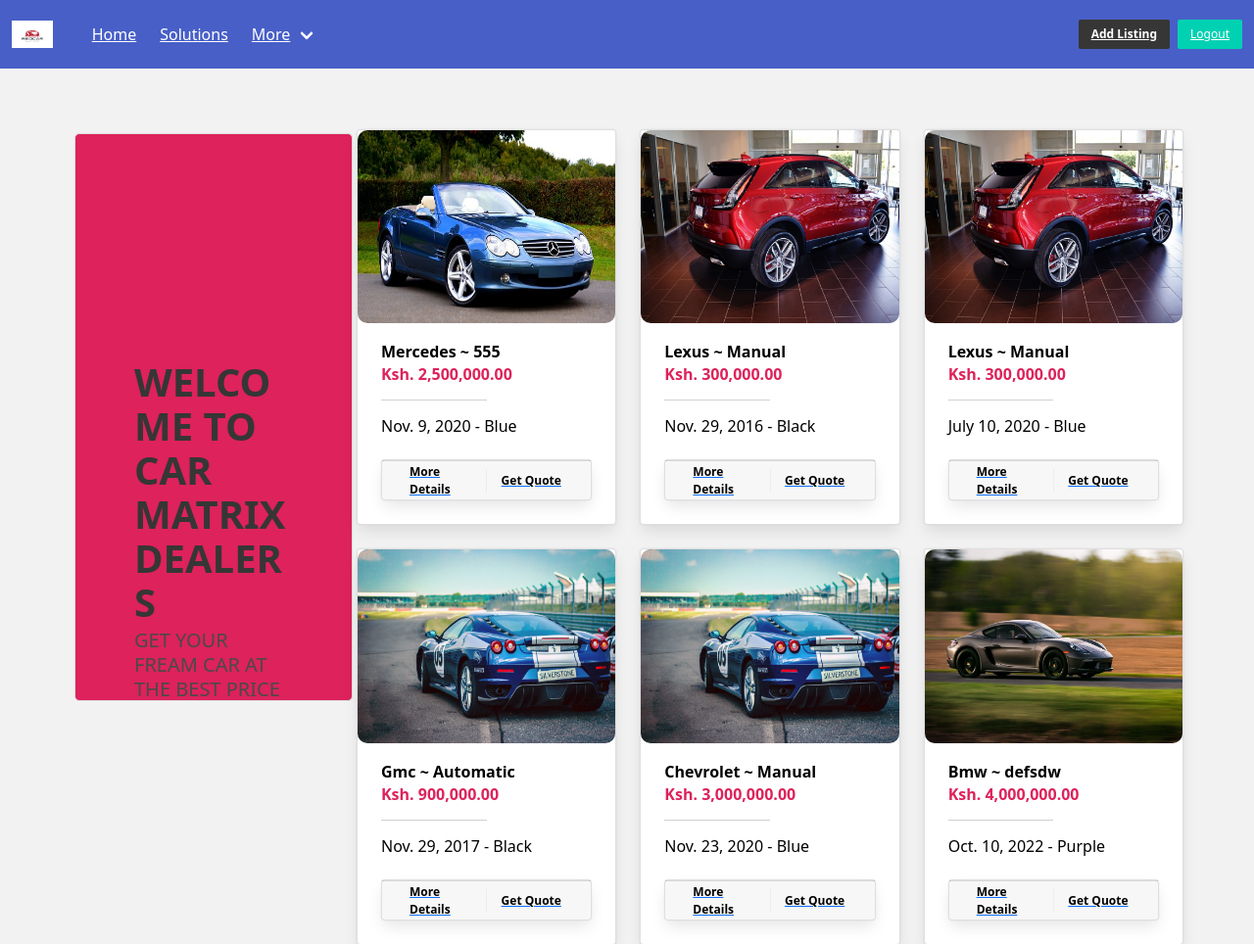
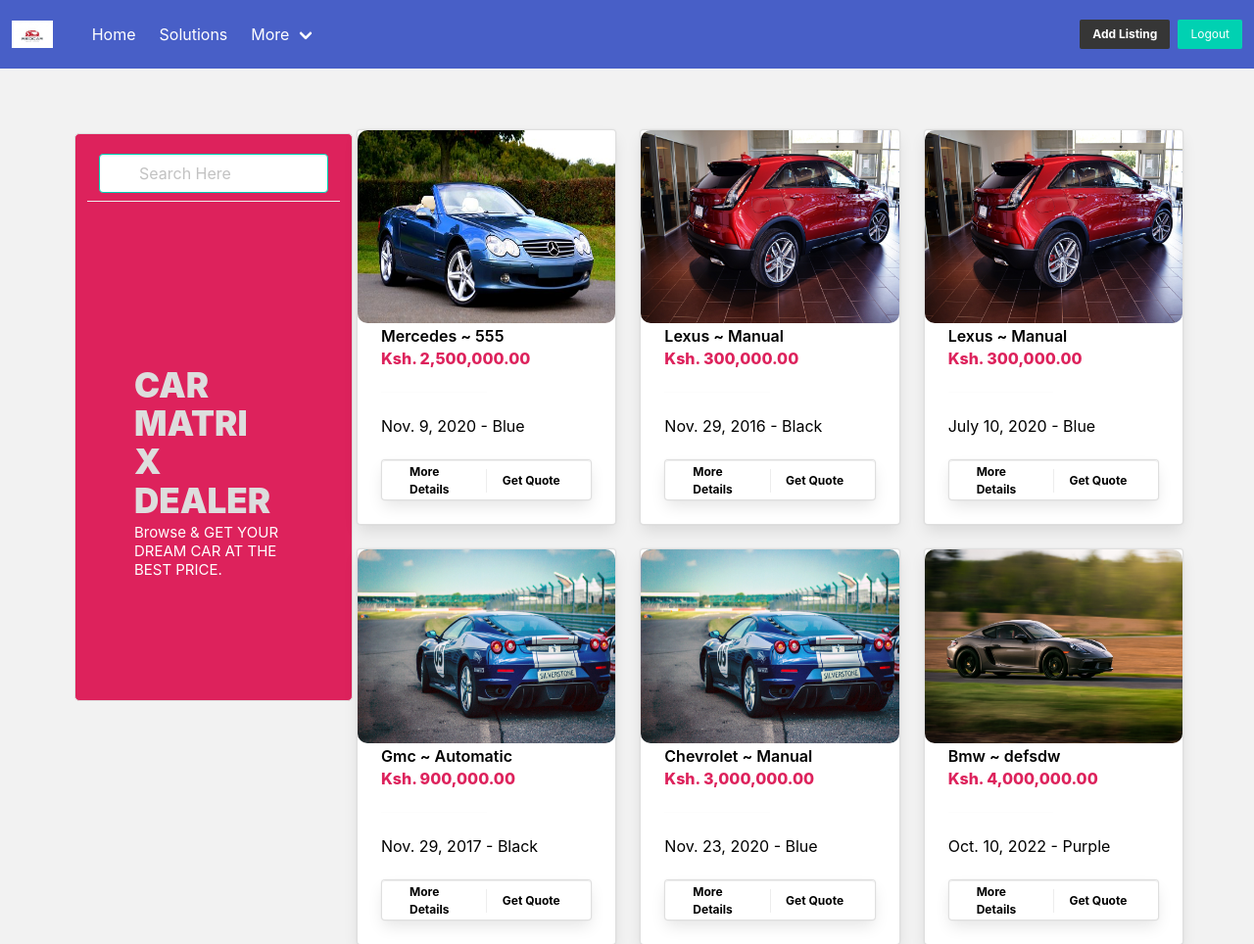
Before and after one commit to waregagbagbo/car-dealer, a Django app: page / in a window 1280 px wide. Shown: the top 964 px of the page at 98% size. Run offline with Django 4.2, Linux system fonts and the light colour scheme; data comes from the database, SQL or seed files in the repository; some libraries are stand-ins or nearby versions.

Commit message:
Changed the filter section

```diff
--- a/accounts/templates/partials/hero_section.html
+++ b/accounts/templates/partials/hero_section.html
@@ -1,12 +1,13 @@
+
 <section class="hero is-whte is-fullheight" id='header-image'>
+  {% include 'search/searching.html' %}
   <div class="hero-body">
-    <div class="">
-      <p class="title is-2">
-        WELCOME TO CAR MATRIX DEALERS
+    <div class="major">
+      <p class="title is-3" id='main-title'>
+      CAR MATRIX DEALER
       </p>
-      <p class="subtitle">
-        GET YOUR FREAM CAR AT THE BEST PRICE
+      <p class="subtitle is-6" id='main-subtitle'>
+        Browse & GET YOUR DREAM CAR AT THE BEST PRICE.
       </p>
-    </div>
   </div>
 </section>
--- /dev/null
+++ b/accounts/templates/search/searching.html
@@ -0,0 +1,27 @@
+{% load static %}
+<!DOCTYPE html>
+<!--[if lt IE 7]>      <html class="no-js lt-ie9 lt-ie8 lt-ie7"> <![endif]-->
+<!--[if IE 7]>         <html class="no-js lt-ie9 lt-ie8"> <![endif]-->
+<!--[if IE 8]>         <html class="no-js lt-ie9"> <![endif]-->
+<!--[if gt IE 8]>      <html class="no-js"> <!--<![endif]-->
+<html>
+  <head>
+    <meta charset="utf-8">
+    <meta http-equiv="X-UA-Compatible" content="IE=edge">
+    <title></title>
+    <meta name="description" content="">
+    <meta name="viewport" content="width=device-width, initial-scale=1">
+    <link rel="stylesheet" href="{% static 'asset/index.css' %}">
+    <link rel="stylesheet" href="https://cdn.jsdelivr.net/npm/bulma@0.9.4/css/bulma.min.css">
+  <body>
+    <div class="panel-block" id='panel'>
+        <p class="control has-icons-left">
+          <input class="input is-primary" type="text" placeholder="Search Here">
+          <span class="icon is-left">
+            <i class="fas fa-search" aria-hidden="true"></i>
+          </span>
+        </p>
+    </div>
+
+  </body>
+</html>
--- a/car_website/settings.py
+++ b/car_website/settings.py
@@ -23,10 +23,10 @@ BASE_DIR = Path(__file__).resolve().parent.parent
 SECRET_KEY = 'django-insecure-le5g5ag^x%2j&t2=5axl^ogqjtzy_ojo*i$q@mkk#mr%3#m0r8'
 
 # SECURITY WARNING: don't run with debug turned on in production!
-#DEBUG = False
-DEBUG  = True
+DEBUG = False
+#DEBUG  = True
 
-ALLOWED_HOSTS = []
+ALLOWED_HOSTS = ['*']
 
 
 # Application definition
--- a/static/asset/index.css
+++ b/static/asset/index.css
@@ -11,3 +11,25 @@
     background-attachment: fixed;
     background-size: cover;
 }
+#main-title{
+    margin-top:-190px;
+    color:#ddd;
+    text-align:left !important;
+    margin-right:20px;
+    font-size:35px !important;
+    font-weight:900;
+}
+#main-subtitle{
+    color:#fff;
+    font-size:15px !important;
+    text-transform:capitalize !important;
+
+}
+#major{
+    margin-right:20px;
+}
+#panel{
+    text-align:left !important;
+    position:relative;
+
+}
```
